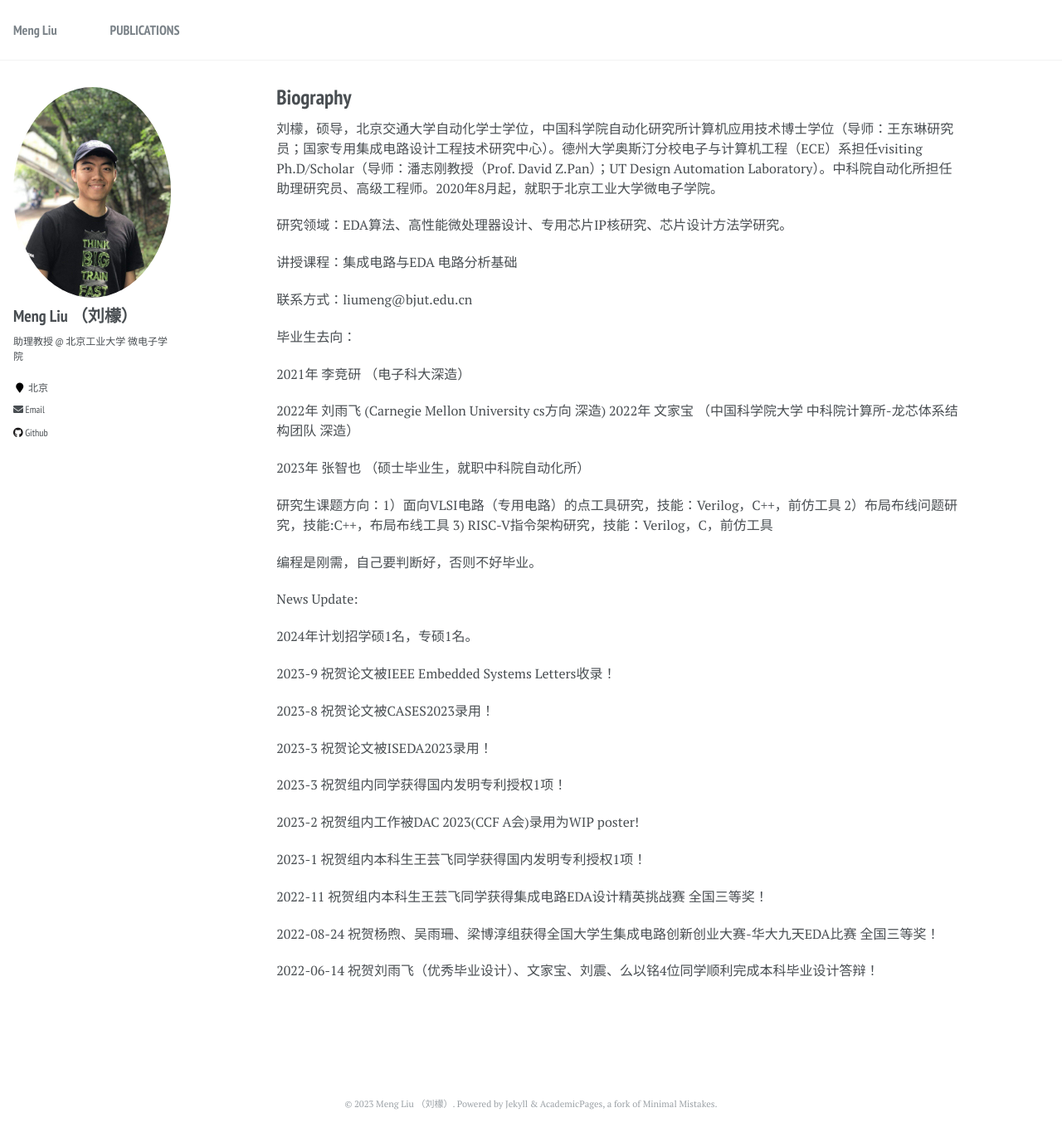
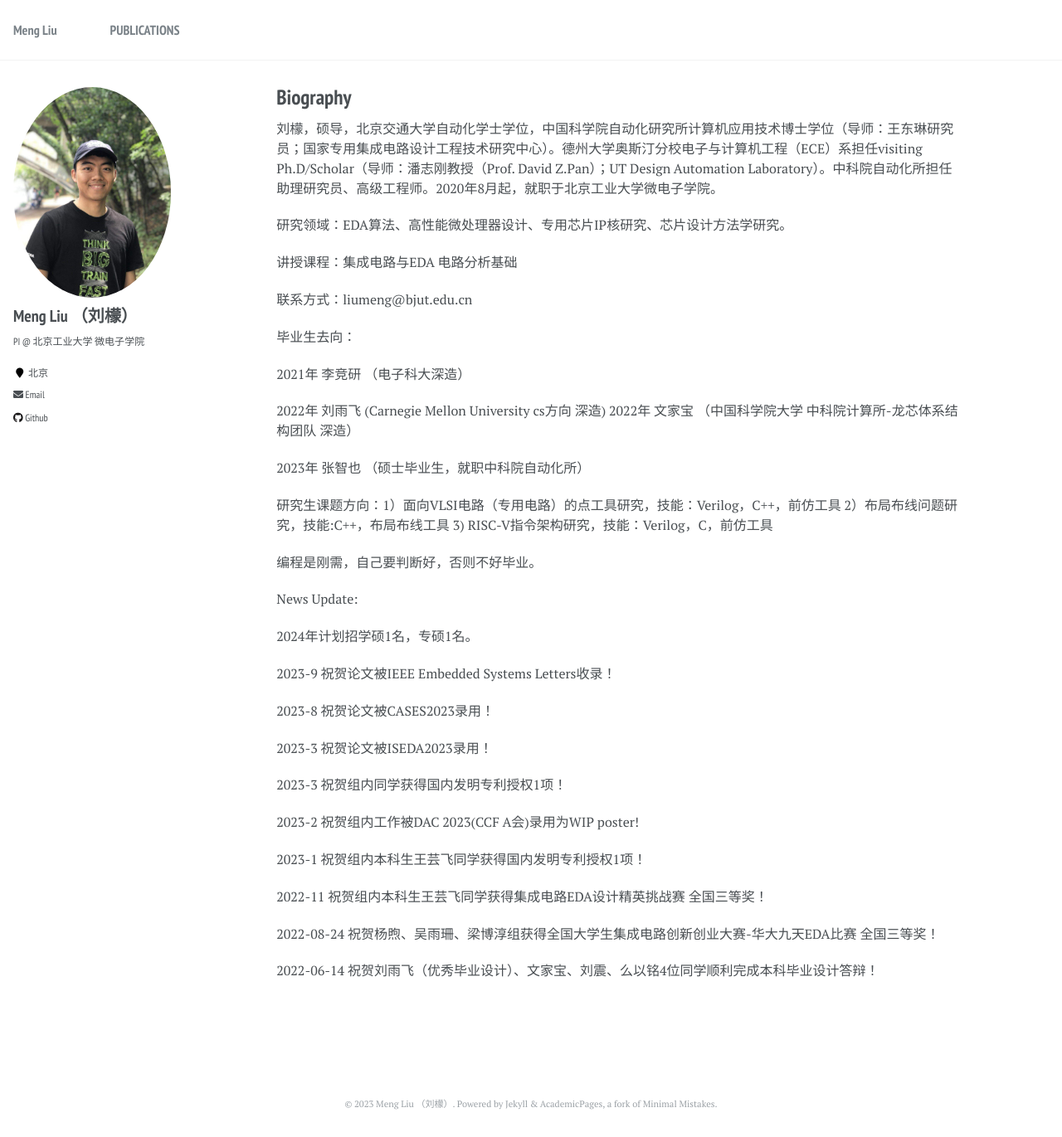
Before and after one commit to liumengbjut/liumengbjut.github.io, a Jekyll site: the page built from _pages/about.md, in a window 1280 px wide and 1371 px high. Shown: the whole window at 83% size. Built offline with Jekyll 4.4.1, drawn with Linux system fonts in a browser that asks for light colours.

Commit message:
Update _config.yml

```diff
--- a/_config.yml
+++ b/_config.yml
@@ -82,7 +82,7 @@ analytics:
 author:
   name             : "Meng Liu （刘檬）"
   avatar           : "profile-crop.jpg"
-  bio              : "助理教授 @ 北京工业大学 微电子学院"
+  bio              : "PI @ 北京工业大学 微电子学院"
   location         : "北京"
   employer         :
   pubmed           :  #"https://www.ncbi.nlm.nih.gov/pubmed/?term=john+snow"
```
